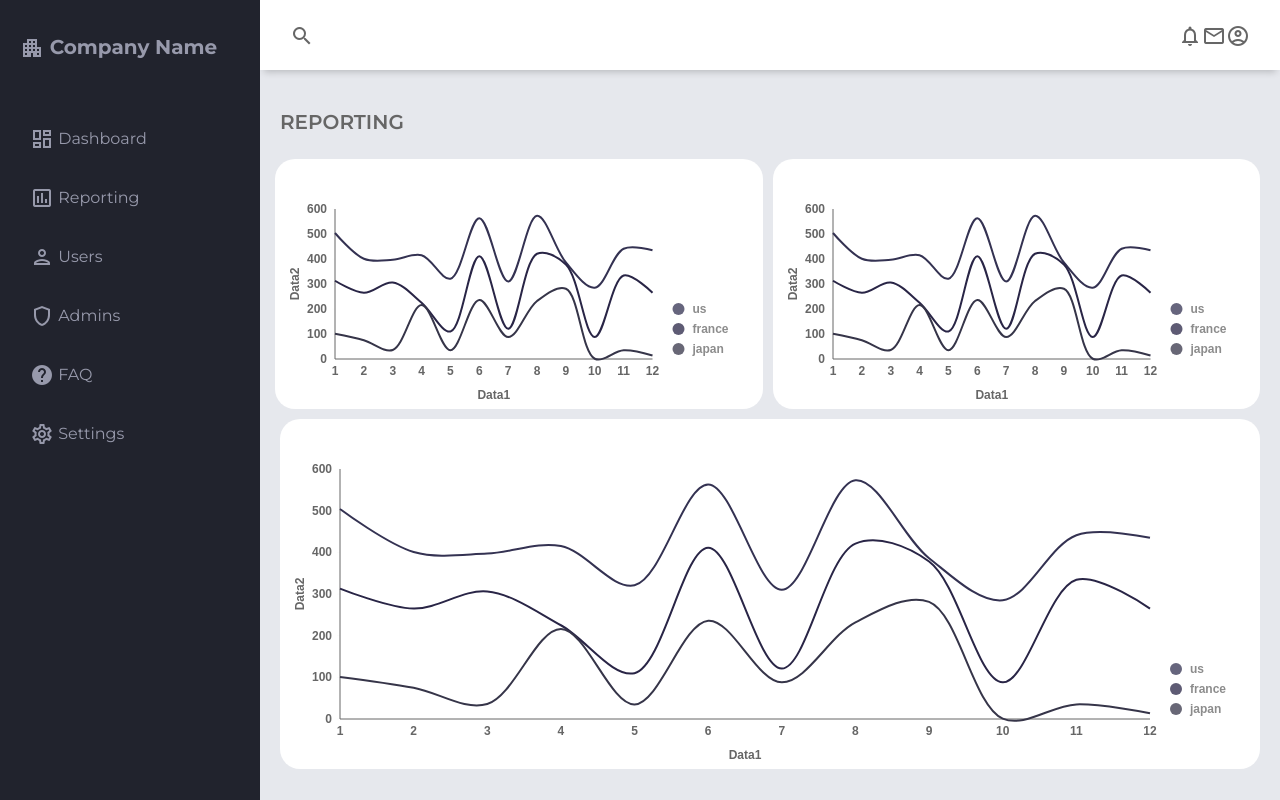
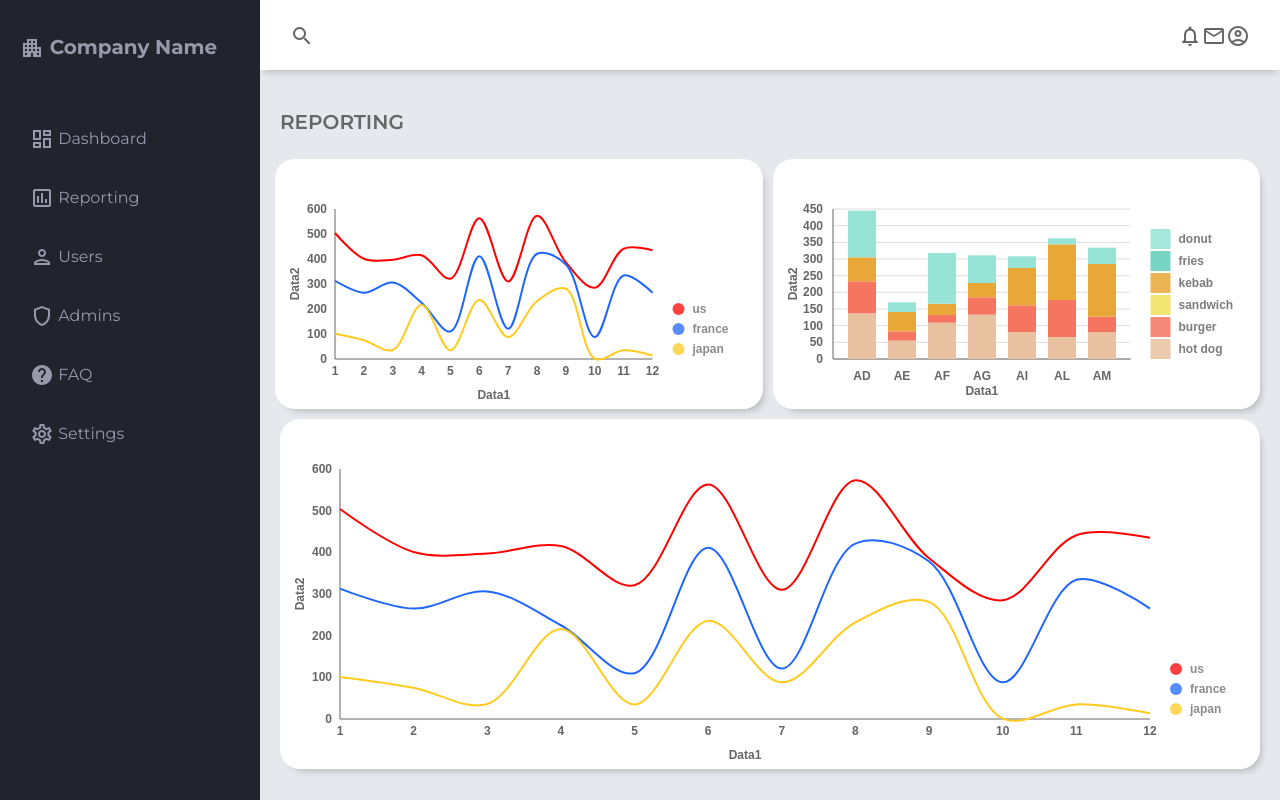
Before and after one commit to dan1rock/Course-Project-2023, a React (Create React App) app: page /reporting in a window 1280 px wide. Built offline with nearby package versions, Linux system fonts and the light colour scheme.

Commit message:
Implemented bar chart

```diff
--- a/package.json
+++ b/package.json
@@ -7,6 +7,7 @@
     "@mui/icons-material": "^5.15.2",
     "@mui/material": "^5.15.2",
     "@mui/x-data-grid": "^6.18.6",
+    "@nivo/bar": "^0.84.0",
     "@nivo/line": "^0.84.0",
     "@testing-library/jest-dom": "^5.17.0",
     "@testing-library/react": "^13.4.0",
--- /dev/null
+++ b/src/components/barChart.jsx
@@ -0,0 +1,129 @@
+import { ResponsiveBar } from "@nivo/bar";
+
+const BarChart = ({ data, sideLegend, bottomLegend }) => {
+    return (
+        <ResponsiveBar
+            data={data}
+            theme={{
+                axis: {
+                    domain: {
+                        line: {
+                            stroke: "#666666",
+                        },
+                    },
+                    legend: {
+                        text: {
+                            fontSize: 12,
+                            fontWeight: 600,
+                            fill: "#666666",
+                        },
+                    },
+                    ticks: {
+                        line: {
+                            stroke: "#fcfcfc",
+                            strokeWidth: 1,
+                        },
+                        text: {
+                            fontSize: 12,
+                            fontWeight: 600,
+                            fill: "#666666",
+                        },
+                    },
+                },
+                legends: {
+                    text: {
+                        fontSize: 12,
+                        fontWeight: 600,
+                        fill: "#666666",
+                    },
+                },
+            }}
+            keys={["hot dog", "burger", "sandwich", "kebab", "fries", "donut"]}
+            indexBy="country"
+            margin={{ top: 50, right: 130, bottom: 50, left: 60 }}
+            padding={0.3}
+            valueScale={{ type: "linear" }}
+            indexScale={{ type: "band", round: true }}
+            colors={{ scheme: "nivo" }}
+            defs={[
+                {
+                    id: "dots",
+                    type: "patternDots",
+                    background: "inherit",
+                    color: "#38bcb2",
+                    size: 4,
+                    padding: 1,
+                    stagger: true,
+                },
+                {
+                    id: "lines",
+                    type: "patternLines",
+                    background: "inherit",
+                    color: "#eed312",
+                    rotation: -45,
+                    lineWidth: 6,
+                    spacing: 10,
+                },
+            ]}
+            borderColor={{
+                from: "color",
+                modifiers: [["darker", "1.6"]],
+            }}
+            axisTop={null}
+            axisRight={null}
+            axisBottom={{
+                tickSize: 5,
+                tickPadding: 5,
+                tickRotation: 0,
+                legend: bottomLegend,
+                legendPosition: "middle",
+                legendOffset: 32,
+            }}
+            axisLeft={{
+                tickSize: 5,
+                tickPadding: 5,
+                tickRotation: 0,
+                legend: sideLegend,
+                legendPosition: "middle",
+                legendOffset: -40,
+            }}
+            enableLabel={false}
+            labelSkipWidth={12}
+            labelSkipHeight={12}
+            labelTextColor={{
+                from: "color",
+                modifiers: [["darker", 1.6]],
+            }}
+            legends={[
+                {
+                    dataFrom: "keys",
+                    anchor: "bottom-right",
+                    direction: "column",
+                    justify: false,
+                    translateX: 120,
+                    translateY: 0,
+                    itemsSpacing: 2,
+                    itemWidth: 100,
+                    itemHeight: 20,
+                    itemDirection: "left-to-right",
+                    itemOpacity: 0.85,
+                    symbolSize: 20,
+                    effects: [
+                        {
+                            on: "hover",
+                            style: {
+                                itemOpacity: 1,
+                            },
+                        },
+                    ],
+                },
+            ]}
+            role="application"
+            barAriaLabel={function (e) {
+                return e.id + ": " + e.formattedValue + " in country: " + e.indexValue;
+            }}
+        />
+    );
+};
+
+export default BarChart;
--- a/src/data/mockData.js
+++ b/src/data/mockData.js
@@ -76,7 +76,7 @@ export const mockUsers = [
 export const mockLineData = [
     {
         id: "japan",
-        color: "#363549",
+        color: "#ffcb1f",
         data: [
             {
                 x: "1",
@@ -130,7 +130,7 @@ export const mockLineData = [
     },
     {
         id: "france",
-        color: "#292546",
+        color: "#1f66ff",
         data: [
             {
                 x: "1",
@@ -184,7 +184,7 @@ export const mockLineData = [
     },
     {
         id: "us",
-        color: "#343252",
+        color: "#ff0101",
         data: [
             {
                 x: "1",
@@ -237,3 +237,83 @@ export const mockLineData = [
         ],
     },
 ];
+
+export const mockBarData = [
+    {
+        country: "AD",
+        "hot dog": 137,
+        "hot dogColor": "hsl(229, 70%, 50%)",
+        burger: 96,
+        burgerColor: "hsl(296, 70%, 50%)",
+        kebab: 72,
+        kebabColor: "hsl(97, 70%, 50%)",
+        donut: 140,
+        donutColor: "hsl(340, 70%, 50%)",
+    },
+    {
+        country: "AE",
+        "hot dog": 55,
+        "hot dogColor": "hsl(307, 70%, 50%)",
+        burger: 28,
+        burgerColor: "hsl(111, 70%, 50%)",
+        kebab: 58,
+        kebabColor: "hsl(273, 70%, 50%)",
+        donut: 29,
+        donutColor: "hsl(275, 70%, 50%)",
+    },
+    {
+        country: "AF",
+        "hot dog": 109,
+        "hot dogColor": "hsl(72, 70%, 50%)",
+        burger: 23,
+        burgerColor: "hsl(96, 70%, 50%)",
+        kebab: 34,
+        kebabColor: "hsl(106, 70%, 50%)",
+        donut: 152,
+        donutColor: "hsl(256, 70%, 50%)",
+    },
+    {
+        country: "AG",
+        "hot dog": 133,
+        "hot dogColor": "hsl(257, 70%, 50%)",
+        burger: 52,
+        burgerColor: "hsl(326, 70%, 50%)",
+        kebab: 43,
+        kebabColor: "hsl(110, 70%, 50%)",
+        donut: 83,
+        donutColor: "hsl(9, 70%, 50%)",
+    },
+    {
+        country: "AI",
+        "hot dog": 81,
+        "hot dogColor": "hsl(190, 70%, 50%)",
+        burger: 80,
+        burgerColor: "hsl(325, 70%, 50%)",
+        kebab: 112,
+        kebabColor: "hsl(54, 70%, 50%)",
+        donut: 35,
+        donutColor: "hsl(285, 70%, 50%)",
+    },
+    {
+        country: "AL",
+        "hot dog": 66,
+        "hot dogColor": "hsl(208, 70%, 50%)",
+        burger: 111,
+        burgerColor: "hsl(334, 70%, 50%)",
+        kebab: 167,
+        kebabColor: "hsl(182, 70%, 50%)",
+        donut: 18,
+        donutColor: "hsl(76, 70%, 50%)",
+    },
+    {
+        country: "AM",
+        "hot dog": 80,
+        "hot dogColor": "hsl(87, 70%, 50%)",
+        burger: 47,
+        burgerColor: "hsl(141, 70%, 50%)",
+        kebab: 158,
+        kebabColor: "hsl(224, 70%, 50%)",
+        donut: 49,
+        donutColor: "hsl(274, 70%, 50%)",
+    },
+];
--- a/src/index.css
+++ b/src/index.css
@@ -115,6 +115,14 @@ code {
   padding: 20px 20px;
 }
 
+.item-container {
+  height: 250px;
+  margin: -20px 0 0 0;
+  background: #ffffff;
+  border-radius: 20px;
+  box-shadow: 5px 6px 7px -4px rgba(0, 0, 0, 0.2);
+}
+
 .link {
   text-decoration: none;
   color: inherit;
--- a/src/scenes/dashboard/context/dashboard.jsx
+++ b/src/scenes/dashboard/context/dashboard.jsx
@@ -8,7 +8,7 @@ const Dashboard = () => {
             <div className="main-title">
                 <p className="font-weight-bold">DASHBOARD</p>
             </div>
-            <Box height="250px" m="-20px 0 0 0" bgcolor="#ffffff" borderRadius="20px">
+            <Box className="item-container">
                 <LineChart data={mockLineData} bottomLegend="Data1" sideLegend="Data2"/>
             </Box>
         </div>
--- a/src/scenes/dashboard/context/reporting.jsx
+++ b/src/scenes/dashboard/context/reporting.jsx
@@ -1,6 +1,7 @@
 import LineChart from "../../../components/lineChart";
-import {mockLineData} from "../../../data/mockData";
-import {Box} from "@mui/material";
+import BarChart from "../../../components/barChart";
+import { mockLineData, mockBarData } from "../../../data/mockData";
+import { Box } from "@mui/material";
 
 const Reporting = () => {
     return (
@@ -9,14 +10,14 @@ const Reporting = () => {
                 <p className="font-weight-bold">REPORTING</p>
             </div>
             <Box display="flex">
-                <Box height="250px" m="-20px 10px 0 -5px" bgcolor="#ffffff" borderRadius="20px" flex="50%">
+                <Box className="item-container" m="-20px 10px 0 -5px" flex="50%">
                     <LineChart data={mockLineData} bottomLegend="Data1" sideLegend="Data2"/>
                 </Box>
-                <Box height="250px" m="-20px 0 0 0" bgcolor="#ffffff" borderRadius="20px" flex="50%">
-                    <LineChart data={mockLineData} bottomLegend="Data1" sideLegend="Data2"/>
+                <Box className="item-container" m="-20px 0 0 0" flex="50%">
+                    <BarChart data={mockBarData} bottomLegend="Data1" sideLegend="Data2"/>
                 </Box>
             </Box>
-            <Box height="350px" m="10px 0 0 0" bgcolor="#ffffff" borderRadius="20px">
+            <Box className="item-container" height="350px" m="10px 0 0 0">
                 <LineChart data={mockLineData} bottomLegend="Data1" sideLegend="Data2"/>
             </Box>
         </div>
```
Also changed, not shown: 1 other file (tests, documents, lock files or other folders).
